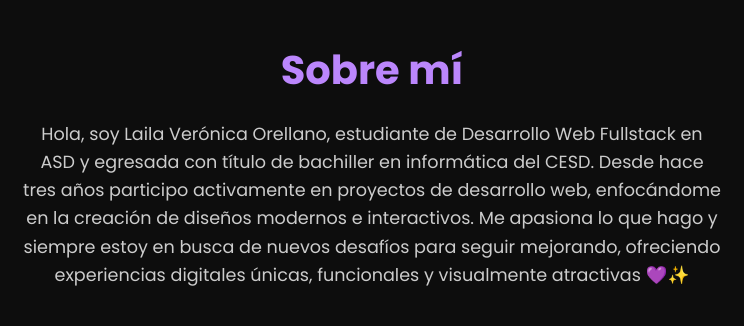
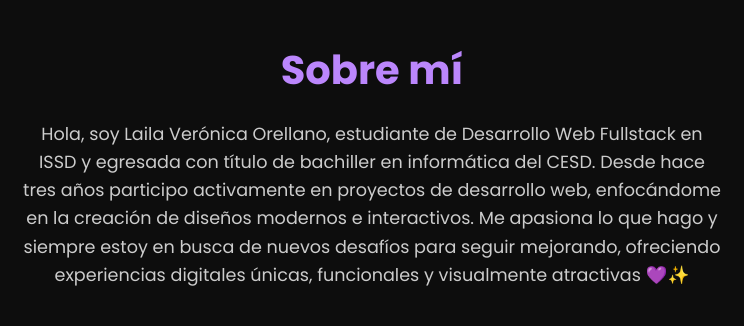
Before and after one commit to Laila0rellano/WebDeveloperService, a plain HTML site: page index.html in a window 1280 px wide. Shown: the part 840-1166 px from the top of the page, 268-1012 px from the left. Drawn offline with Linux system fonts and the light colour scheme.

Commit message:
Update index.html

```diff
--- a/index.html
+++ b/index.html
@@ -26,7 +26,7 @@
     <div class="contenedor-presentacion">
       <h2>Sobre mí</h2>
       <p>
-        Hola, soy Laila Verónica Orellano, estudiante de Desarrollo Web Fullstack en ASD y egresada con título de bachiller en informática del CESD. Desde hace tres años participo activamente en proyectos de desarrollo web, enfocándome en la creación de diseños modernos e interactivos. Me apasiona lo que hago y siempre estoy en busca de nuevos desafíos para seguir mejorando, ofreciendo experiencias digitales únicas, funcionales y visualmente atractivas 💜✨
+        Hola, soy Laila Verónica Orellano, estudiante de Desarrollo Web Fullstack en ISSD y egresada con título de bachiller en informática del CESD. Desde hace tres años participo activamente en proyectos de desarrollo web, enfocándome en la creación de diseños modernos e interactivos. Me apasiona lo que hago y siempre estoy en busca de nuevos desafíos para seguir mejorando, ofreciendo experiencias digitales únicas, funcionales y visualmente atractivas 💜✨
       </p>
 
       <h3>Habilidades</h3>
```
